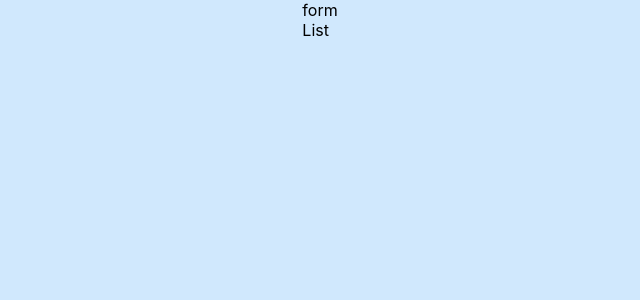
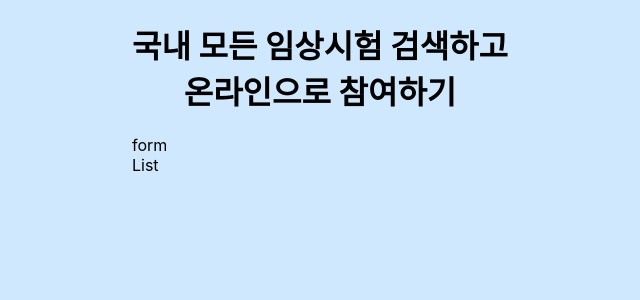
Before and after one commit to dokimion24/pre-onboarding-11th-searchBar, a React (Create React App) app: page / in a window 1280 px wide. Shown: the top 300 px of the page, without its empty margins (320-960 px from the left). Built offline with nearby package versions, Linux system fonts and the light colour scheme.

Commit message:
feat: 제목 추가

```diff
--- a/src/App.tsx
+++ b/src/App.tsx
@@ -1,10 +1,21 @@
 import React from 'react';
 import SearchList from './components/SearchList';
 import SearchForm from './components/SearchForm';
+import styled from 'styled-components';
+
+const Title = styled.h1`
+  font-size: 32px;
+  text-align: center;
+`;
 
 function App() {
   return (
     <>
+      <Title>
+        국내 모든 임상시험 검색하고
+        <br />
+        온라인으로 참여하기
+      </Title>
       <SearchForm />
       <SearchList />
     </>
```
